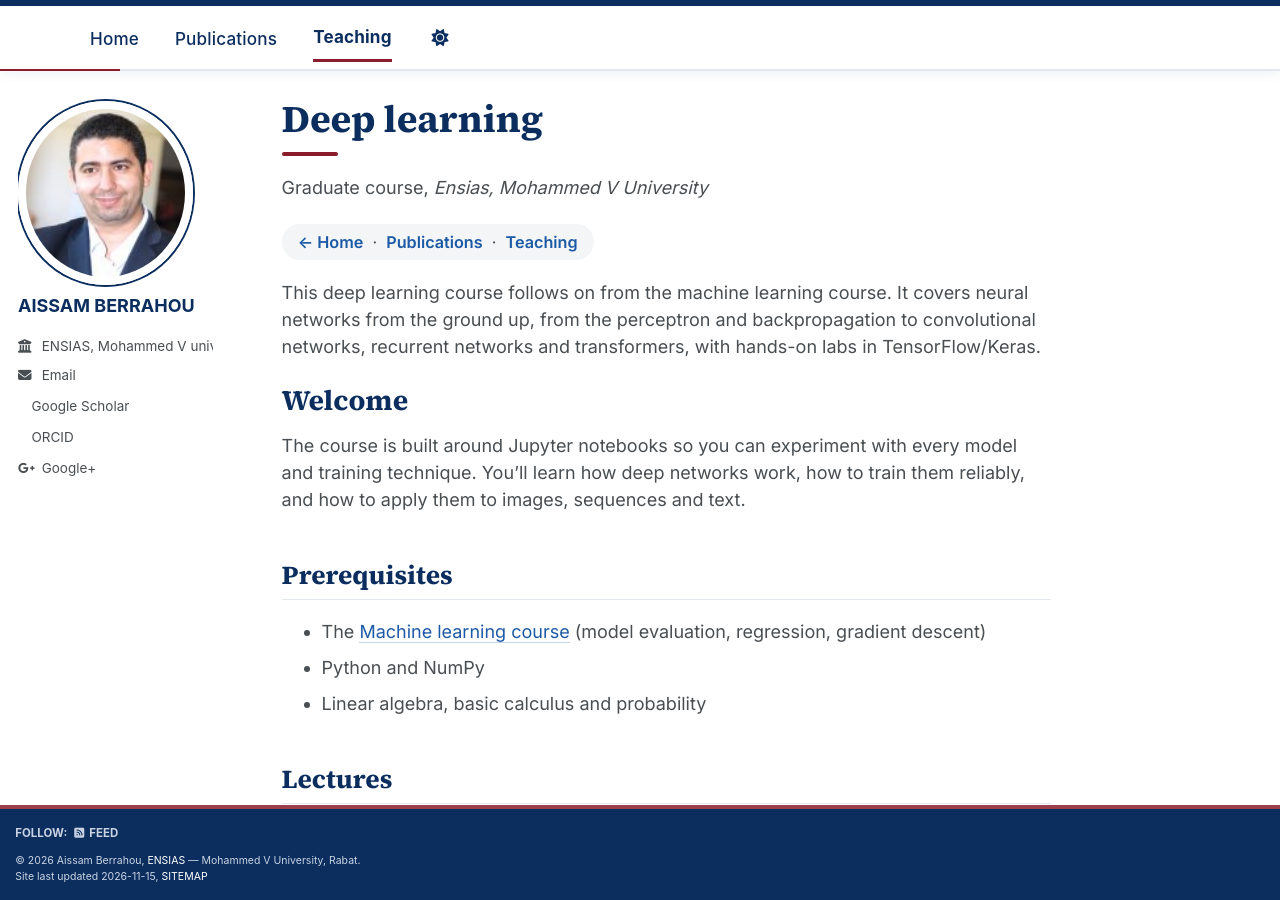
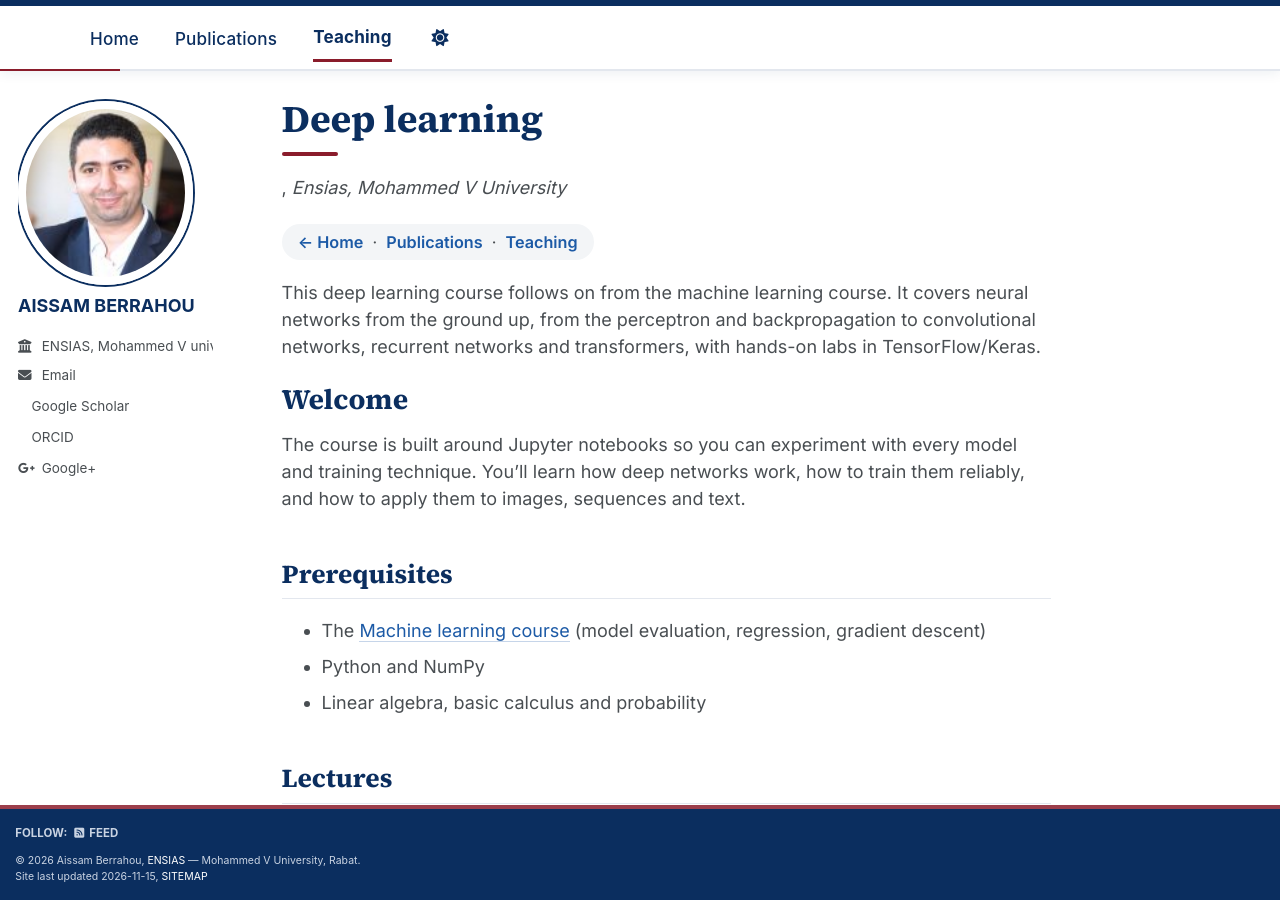
Before and after one commit to aissamberrahou/aissamberrahou.github.io, a Jekyll site: the page built from _teaching/2026-fall-deep-learning.md, in a window 1280 px wide and 900 px high. Built offline with Jekyll 4.4.1, drawn with Linux system fonts in a browser that asks for light colours; a style sheet for code colours, icons or effects is not loaded.

Commit message:
Update 2026-fall-deep-learning.md

```diff
--- a/_teaching/2026-fall-deep-learning.md
+++ b/_teaching/2026-fall-deep-learning.md
@@ -2,7 +2,6 @@
 title: "Deep learning"
 collection: teaching
 order: 2
-type: "Graduate course"
 permalink: /teaching/2026-fall-deep-learning
 venue: "Ensias, Mohammed V University"
 date: 2026-10-01
```
